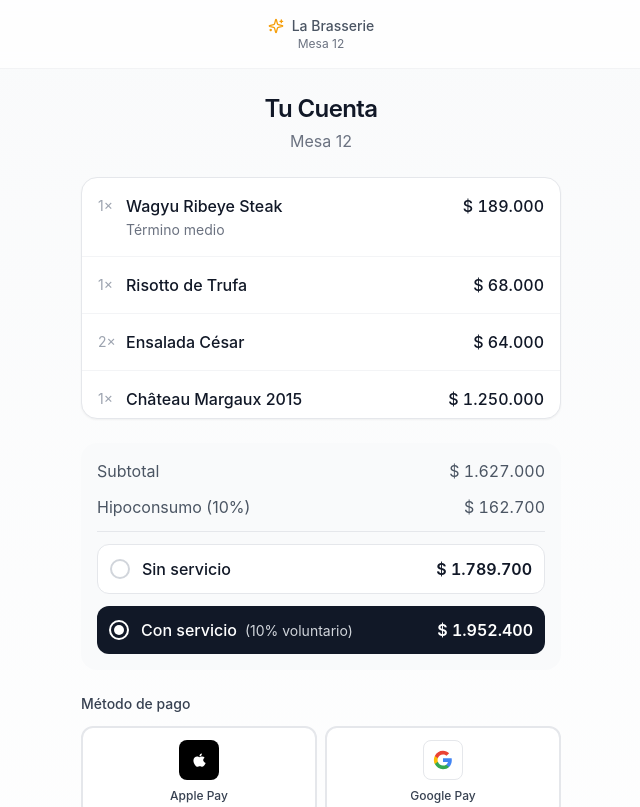
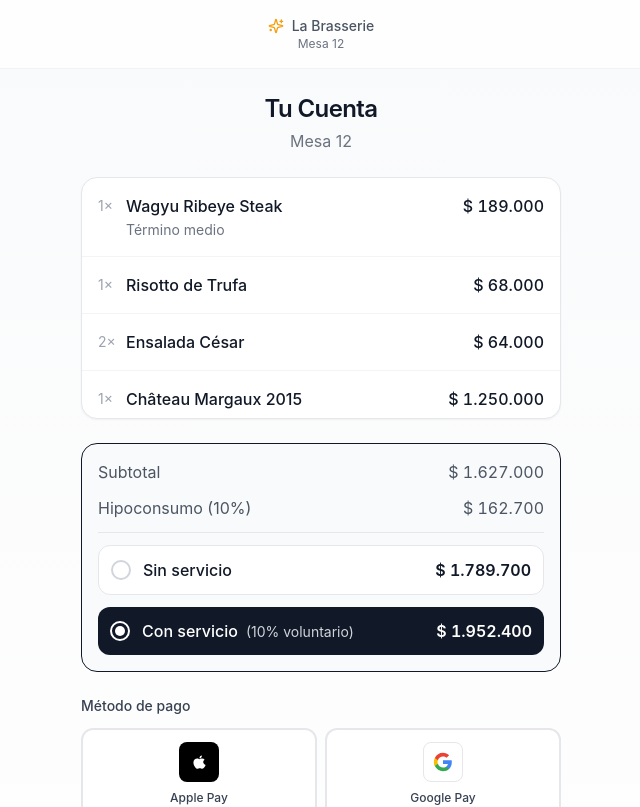
Before and after one commit to hunt-tickets/checkout, a Next.js app: page /checkout in a window 1280 px wide. Shown: the top 807 px of the page, without its empty margins (319-959 px from the left). Built offline with nearby package versions, Linux system fonts and the light colour scheme.

Commit message:
style: Agregar borde negro al box de subtotal

```diff
--- a/app/checkout/page.tsx
+++ b/app/checkout/page.tsx
@@ -205,7 +205,7 @@ export default function CheckoutPage() {
         </div>
 
         {/* Totals */}
-        <div className="bg-gray-50 rounded-2xl p-4 space-y-3">
+        <div className="bg-gray-50 rounded-2xl p-4 space-y-3 border border-gray-900">
           <div className="flex justify-between text-gray-600">
             <span>Subtotal</span>
             <span className="tabular-nums">{formatCurrency(subtotal)}</span>
```
